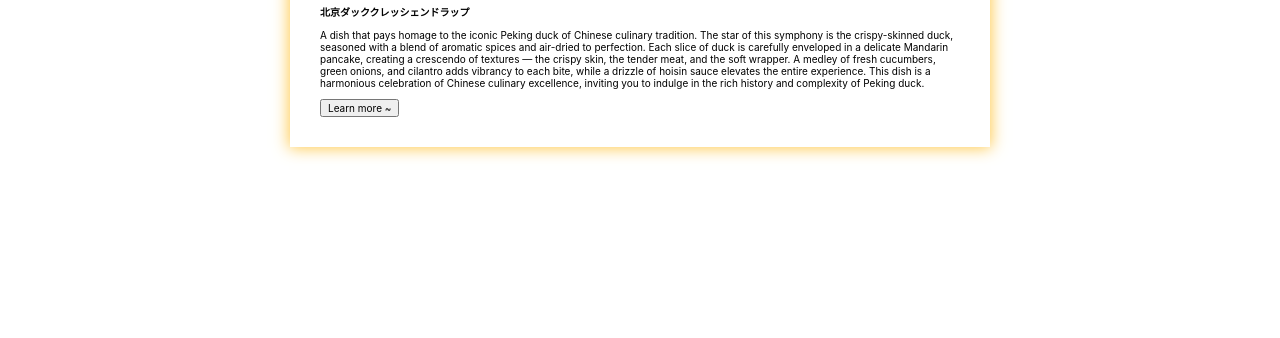
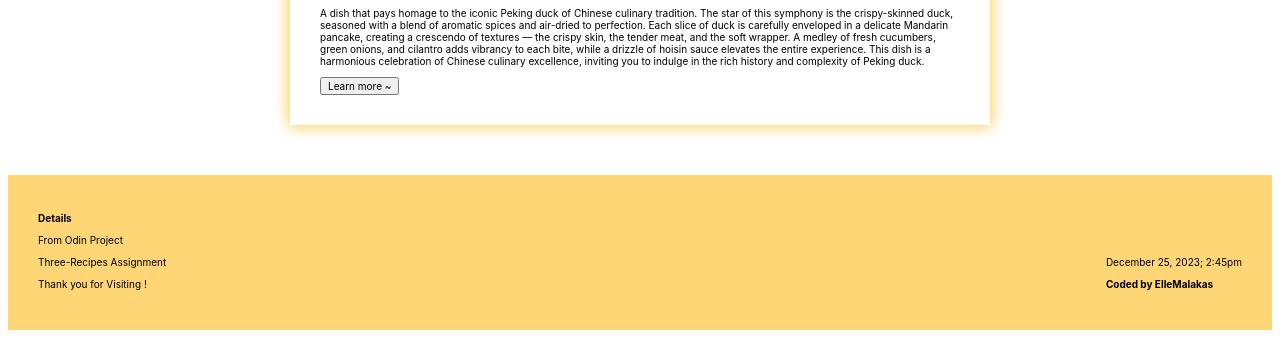
Before and after one commit to ElleMalakas/recipes-odinproj, a plain HTML site: page index.html in a window 1280 px wide. Shown: the part 1271-1609 px from the top of the page. Before the commit the page ends 1498 px from the top, so only its background shows below. Drawn offline with Linux system fonts and the light colour scheme.

Commit message:
finished odin project

```diff
--- a/index.html
+++ b/index.html
@@ -8,7 +8,6 @@
     <link rel="stylesheet" href="styles.css" />
   </head>
   <body>
-    <main>
       <section class="titlehead">
         <div class="titlecontent">
           <img src="/public/images/duck.gif" loop="infinite" />
@@ -126,6 +125,16 @@
           <div><button onclick="openRthree()">Learn more ~</button><script src="scripts/rthree.js"></script></div>
         </div>
       </section>
-    </main>
+      <footer>
+        <div>
+          <h1>Details</h1>
+          <p>From Odin Project
+          </p>
+          <p>Three-Recipes Assignment</p>
+          <p>Thank you for Visiting !</p>
+        </div>
+        <div><p>December 25, 2023; 2:45pm</p><h1>Coded by ElleMalakas</h1></div>
+      </footer>
+
   </body>
 </html>
--- a/styles.css
+++ b/styles.css
@@ -3,10 +3,6 @@
   font-size: calc(45px - 35px);
   font-family: Inter;
   src: url(../Inter-Regular.ttf);
-}
-
-main {
-  margin: 30px;
 }
 
 .overlay {
@@ -70,3 +66,11 @@ main {
   height: auto;
   border-radius: 30px;
 }
+
+footer {
+  background-color: #ffd676;
+  padding: 30px;
+  display: flex;
+  justify-content: space-between;
+  align-items: last baseline;
+}
```
